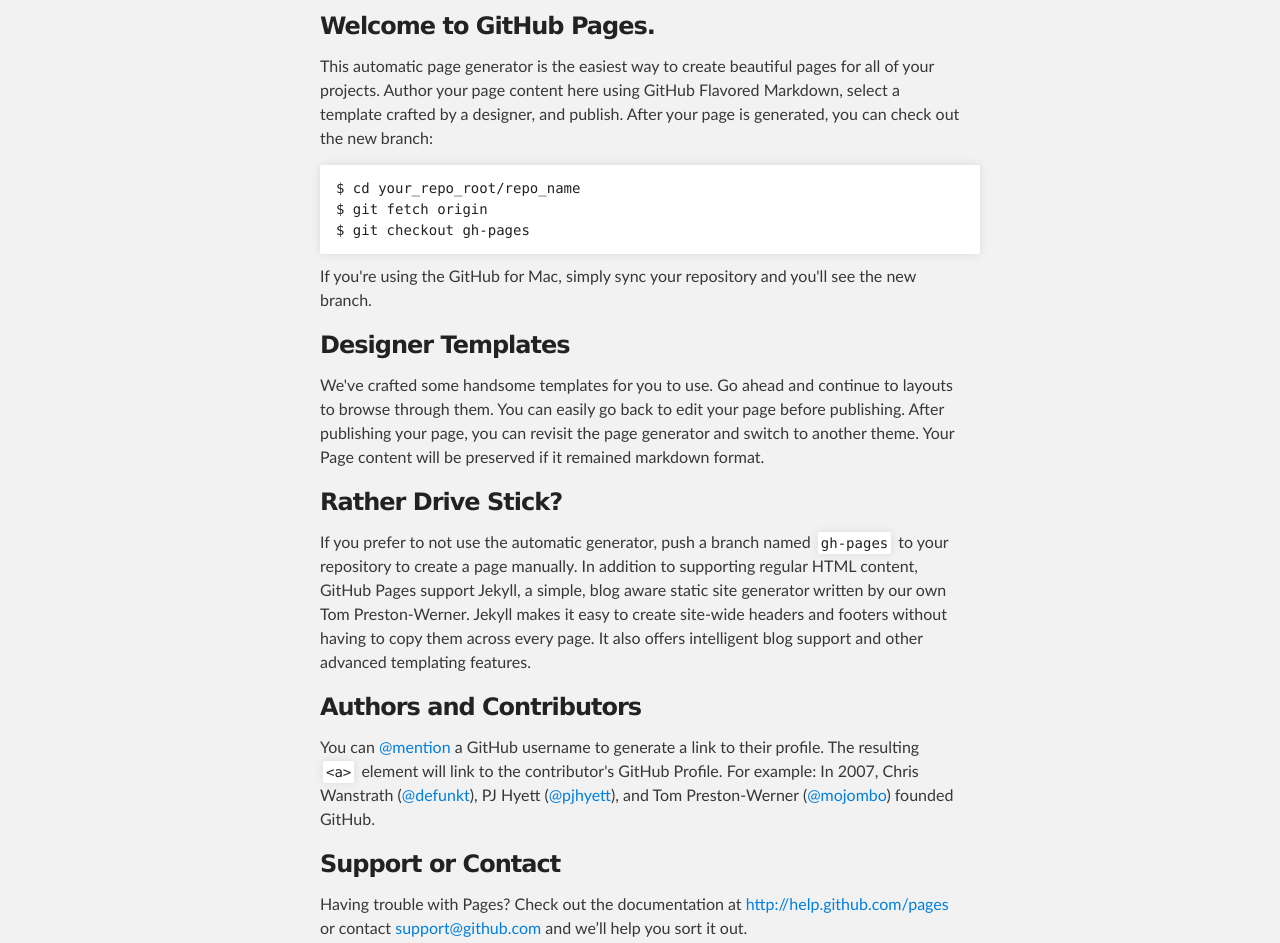
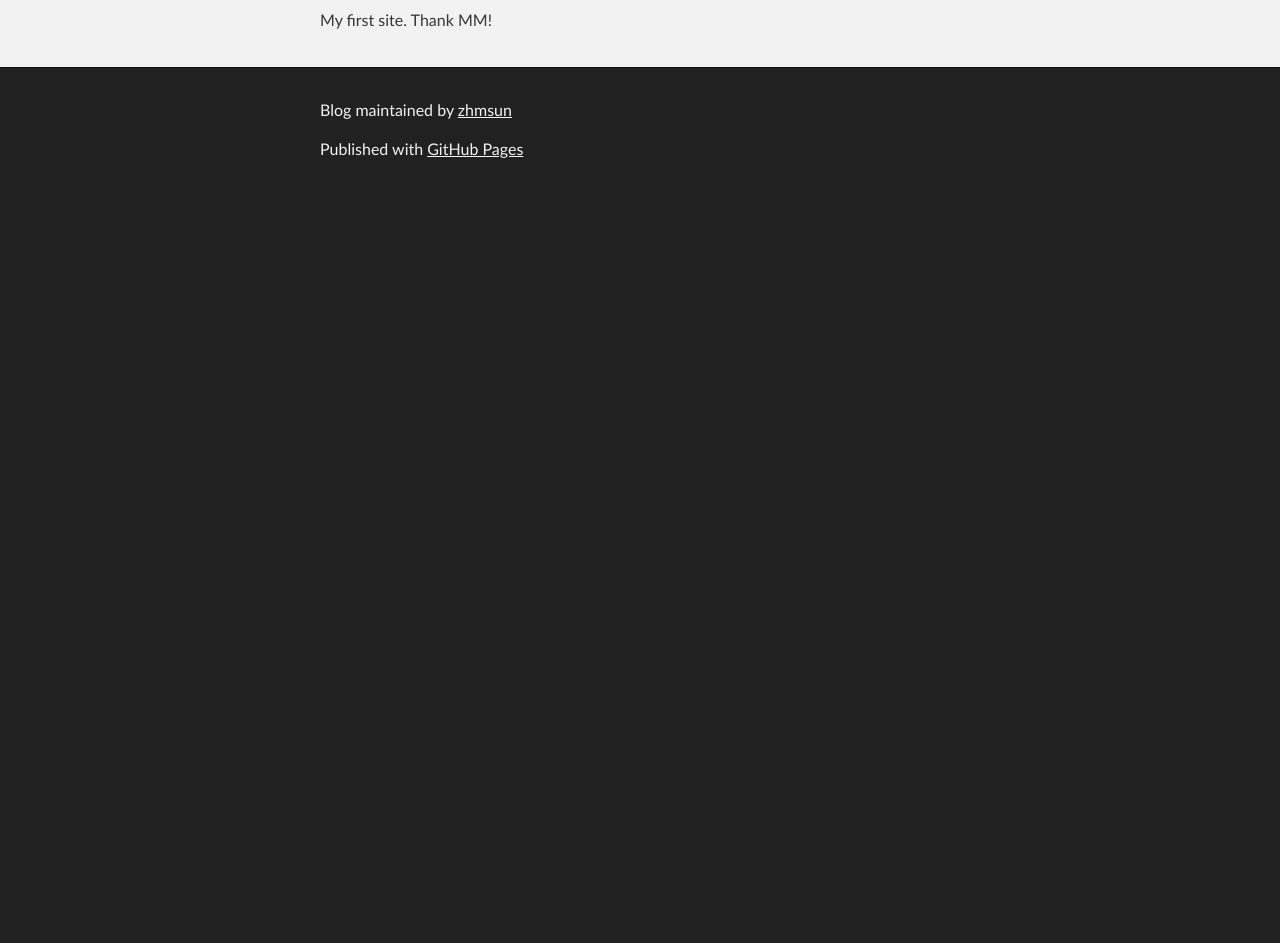
Before and after one commit to zhmsun/Blog, a plain HTML site: page index.html in a window 1280 px wide. Shown: the part 252-1195 px from the top of the page. After the commit the page ends 800 px from the top, so only its background shows below. Drawn offline with Linux system fonts and the light colour scheme.

```diff
--- a/index.html
+++ b/index.html
@@ -31,37 +31,8 @@
     <!-- MAIN CONTENT -->
     <div id="main_content_wrap" class="outer">
       <section id="main_content" class="inner">
-        <h3>
-<a name="welcome-to-github-pages" class="anchor" href="#welcome-to-github-pages"><span class="octicon octicon-link"></span></a>Welcome to GitHub Pages.</h3>
-
-<p>This automatic page generator is the easiest way to create beautiful pages for all of your projects. Author your page content here using GitHub Flavored Markdown, select a template crafted by a designer, and publish. After your page is generated, you can check out the new branch:</p>
-
-<pre><code>$ cd your_repo_root/repo_name
-$ git fetch origin
-$ git checkout gh-pages
-</code></pre>
-
-<p>If you're using the GitHub for Mac, simply sync your repository and you'll see the new branch.</p>
-
-<h3>
-<a name="designer-templates" class="anchor" href="#designer-templates"><span class="octicon octicon-link"></span></a>Designer Templates</h3>
-
-<p>We've crafted some handsome templates for you to use. Go ahead and continue to layouts to browse through them. You can easily go back to edit your page before publishing. After publishing your page, you can revisit the page generator and switch to another theme. Your Page content will be preserved if it remained markdown format.</p>
-
-<h3>
-<a name="rather-drive-stick" class="anchor" href="#rather-drive-stick"><span class="octicon octicon-link"></span></a>Rather Drive Stick?</h3>
-
-<p>If you prefer to not use the automatic generator, push a branch named <code>gh-pages</code> to your repository to create a page manually. In addition to supporting regular HTML content, GitHub Pages support Jekyll, a simple, blog aware static site generator written by our own Tom Preston-Werner. Jekyll makes it easy to create site-wide headers and footers without having to copy them across every page. It also offers intelligent blog support and other advanced templating features.</p>
-
-<h3>
-<a name="authors-and-contributors" class="anchor" href="#authors-and-contributors"><span class="octicon octicon-link"></span></a>Authors and Contributors</h3>
-
-<p>You can <a href="https://github.com/blog/821" class="user-mention">@mention</a> a GitHub username to generate a link to their profile. The resulting <code>&lt;a&gt;</code> element will link to the contributor's GitHub Profile. For example: In 2007, Chris Wanstrath (<a href="https://github.com/defunkt" class="user-mention">@defunkt</a>), PJ Hyett (<a href="https://github.com/pjhyett" class="user-mention">@pjhyett</a>), and Tom Preston-Werner (<a href="https://github.com/mojombo" class="user-mention">@mojombo</a>) founded GitHub.</p>
-
-<h3>
-<a name="support-or-contact" class="anchor" href="#support-or-contact"><span class="octicon octicon-link"></span></a>Support or Contact</h3>
-
-<p>Having trouble with Pages? Check out the documentation at <a href="http://help.github.com/pages">http://help.github.com/pages</a> or contact <a href="mailto:support@github.com">support@github.com</a> and we’ll help you sort it out.</p>
+        <p>My first site.
+Thank MM! </p>
       </section>
     </div>
 
```
Also changed, not shown: params.json (+1 -1 lines).
